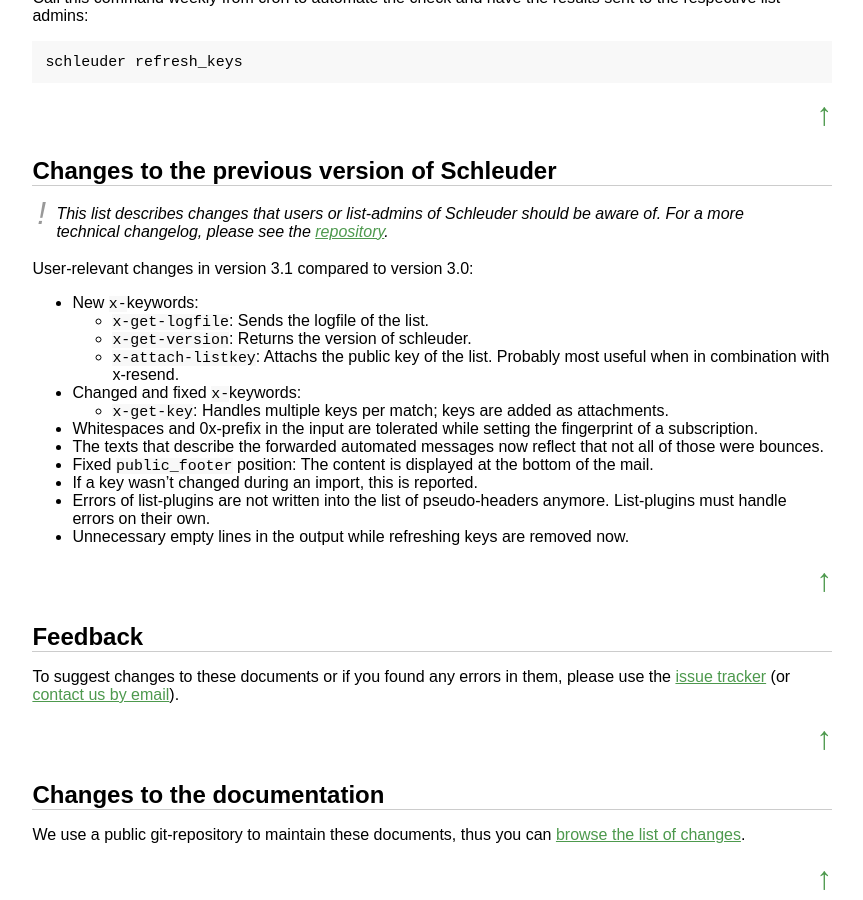
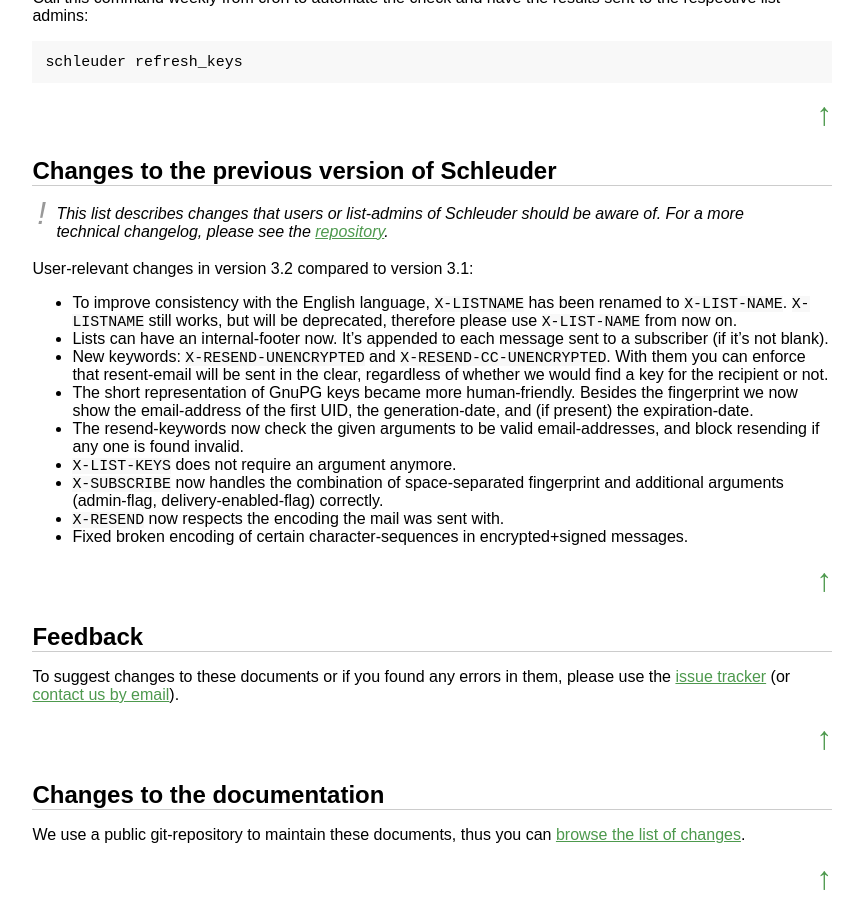
Before and after one commit to schleuder/schleuder-website, a Jekyll site: the page built from docs/index.md, in a window 1280 px wide and 900 px high, scrolled down 9167 px. Shown: the whole window, without its empty margins (6-869 px from the left). Built offline with Jekyll 4.4.1, drawn with Linux system fonts in a browser that asks for light colours; some of the changed text lies outside the part shown.

Commit message:
docs: Bump version, add user relevant changes (3.1 to 3.2)

```diff
--- a/docs/index.md
+++ b/docs/index.md
@@ -4,7 +4,7 @@
 ---
 
 {: .note}
-This document refers to **Schleuder version 3.1** To read about older versions of Schleuder please see the [older docs](older/).
+This document refers to **Schleuder version 3.2** To read about older versions of Schleuder please see the [older docs](older/).
 
 {: .note}
 Disclaimer: this is work in progress. To suggest improvements see [Feedback](#feedback).
@@ -405,20 +405,18 @@
 {: .note}
 This list describes changes that users or list-admins of Schleuder should be aware of. For a more technical changelog, please see the [repository](https://0xacab.org/schleuder/schleuder).
 
-User-relevant changes in version 3.1 compared to version 3.0:
+User-relevant changes in version 3.2 compared to version 3.1:
 
-* New `x-`keywords:
-  * `x-get-logfile`: Sends the logfile of the list.
-  * `x-get-version`: Returns the version of schleuder.
-  * `x-attach-listkey`: Attachs the public key of the list. Probably most useful when in combination with x-resend.
-* Changed and fixed `x-`keywords:
-  * `x-get-key`: Handles multiple keys per match; keys are added as attachments.
-* Whitespaces and 0x-prefix in the input are tolerated while setting the fingerprint of a subscription.
-* The texts that describe the forwarded automated messages now reflect that not all of those were bounces.
-* Fixed `public_footer` position: The content is displayed at the bottom of the mail.
-* If a key wasn't changed during an import, this is reported.
-* Errors of list-plugins are not written into the list of pseudo-headers anymore. List-plugins must handle errors on their own.
-* Unnecessary empty lines in the output while refreshing keys are removed now.
+* To improve consistency with the English language, `X-LISTNAME` has been renamed to `X-LIST-NAME`. `X-LISTNAME` still works, but will be deprecated, therefore please use `X-LIST-NAME` from now on.
+* Lists can have an internal-footer now. It's appended to each message sent to a subscriber (if it's not blank).
+* New keywords: `X-RESEND-UNENCRYPTED` and `X-RESEND-CC-UNENCRYPTED`. With them you can enforce that resent-email will be sent in the clear, regardless of whether we would find a key for the recipient or not.
+* The short representation of GnuPG keys became more human-friendly. Besides the fingerprint we now show the email-address of the first UID, the generation-date, and (if present) the expiration-date.
+* The resend-keywords now check the given arguments to be valid email-addresses, and block resending if any one is found invalid.
+* `X-LIST-KEYS` does not require an argument anymore.
+* `X-SUBSCRIBE` now handles the combination of space-separated fingerprint and additional arguments (admin-flag, delivery-enabled-flag) correctly.
+* `X-RESEND` now respects the encoding the mail was sent with.
+* Fixed broken encoding of certain character-sequences in encrypted+signed messages.
+
 
 [↑](#top "Go to top of page")
 {: .linktotop}
```
